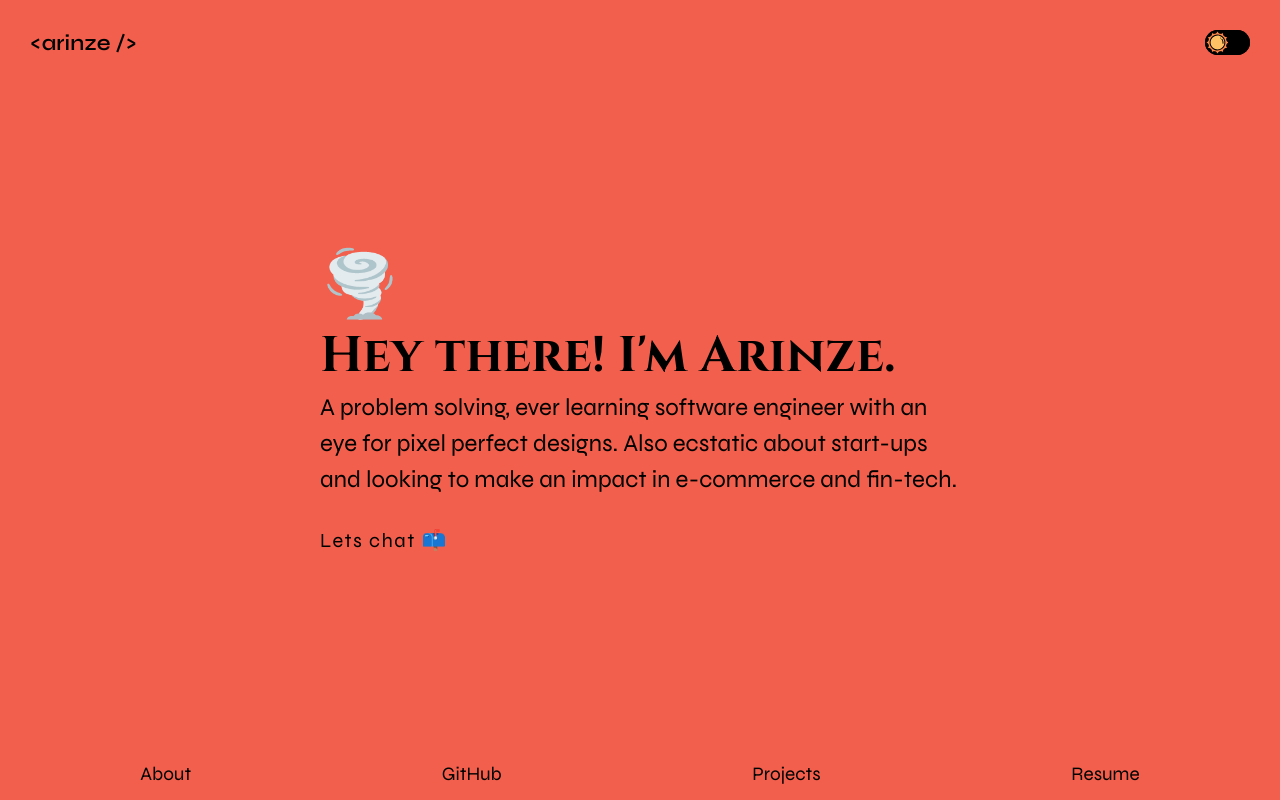
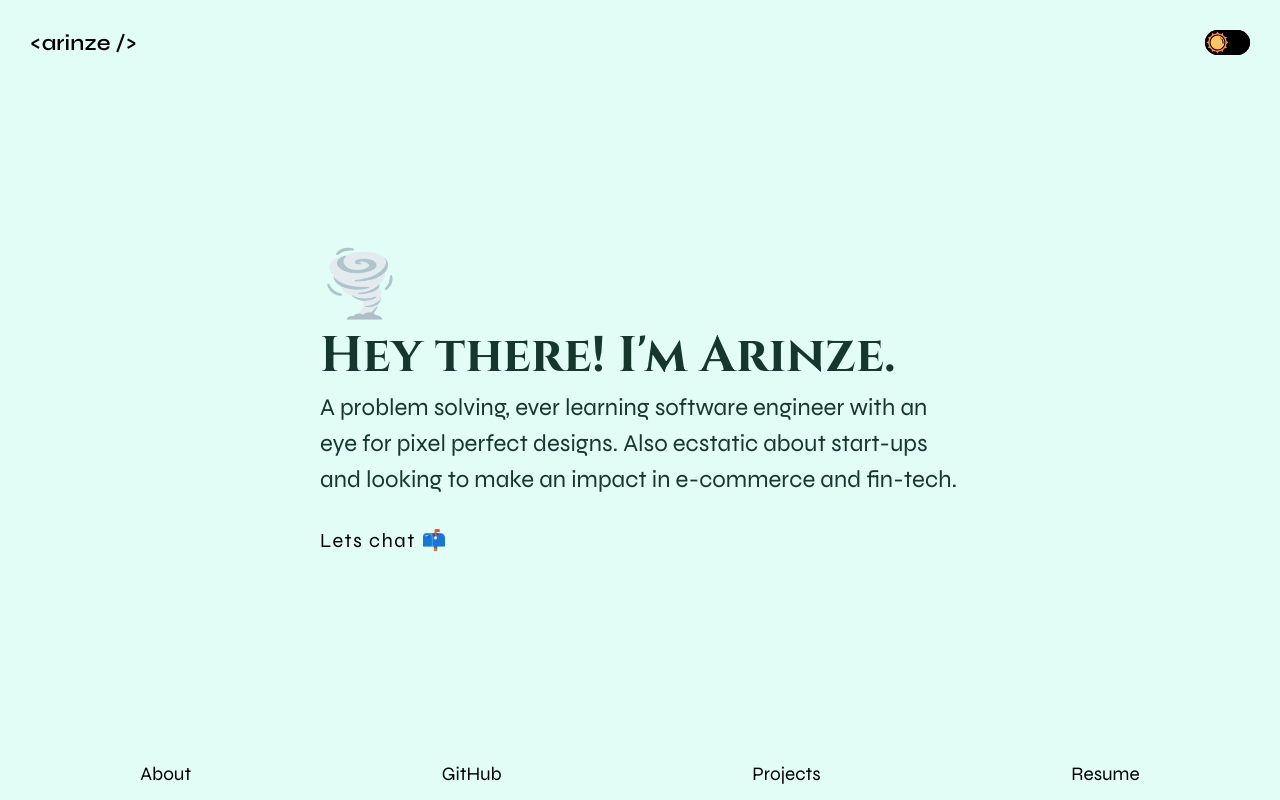
Before and after one commit to arinze19/portfolio, a Vue app: page / in a window 1280 px wide. Built offline with nearby package versions, Linux system fonts and the light colour scheme.

Commit message:
refactor color scheme

```diff
--- a/src/App.vue
+++ b/src/App.vue
@@ -66,20 +66,21 @@ strong {
 }
 
 .container {
-  background-color: #f25f4c;
+  background-color: #e1fdf5;
   transition: all 0.3s linear;
+  color: #15372c;
 }
 
 .dark {
-  background-color: #0f0e17;
-  color: white;
+  background-color: #15372c;
+  color: #fafafa;
 }
 
 .dark a {
-  color: #ff8906;
+  color: #fafafa;
 }
 
-/* =============================== transition styling =======================    #f25f4c;  #0f0e17*/
+/* =============================== transition styling =======================  */
 .route-enter-from {
   opacity: 0;
   transform: translateY(-30px);
--- a/src/components/layout/TheFooter.vue
+++ b/src/components/layout/TheFooter.vue
@@ -24,11 +24,11 @@ div {
   display: flex;
   justify-content: space-around;
   padding: 15px;
-  background-color: #f25f4c;
+  background-color: #e1fdf5;
 }
 
 .dark {
-  background-color: #0f0e17;
+  background-color: #15372c;
 }
 
 li {
--- a/src/components/layout/TheHeader.vue
+++ b/src/components/layout/TheHeader.vue
@@ -75,7 +75,7 @@ nav {
   position: fixed;
   z-index: 1;
   width: 100vw;
-  background-color: #f25f4c;
+  background-color: #e1fdf5;
   transition: all 0.3s linear;
 }
 
@@ -114,15 +114,15 @@ img {
 }
 
 .border {
-  border: 1px solid #ff8906;
+  border: 1px solid #fafafa;
 }
 
 .dark {
-  background-color: #0f0e17;
+  background-color: #15372c;
 }
 
 .dark a {
-  color: #ff8906;
+  color: #fafafa;
 }
 
 .light-enter-from,
```
Also changed, not shown: 2 other files (tests, documents, lock files or other folders).
